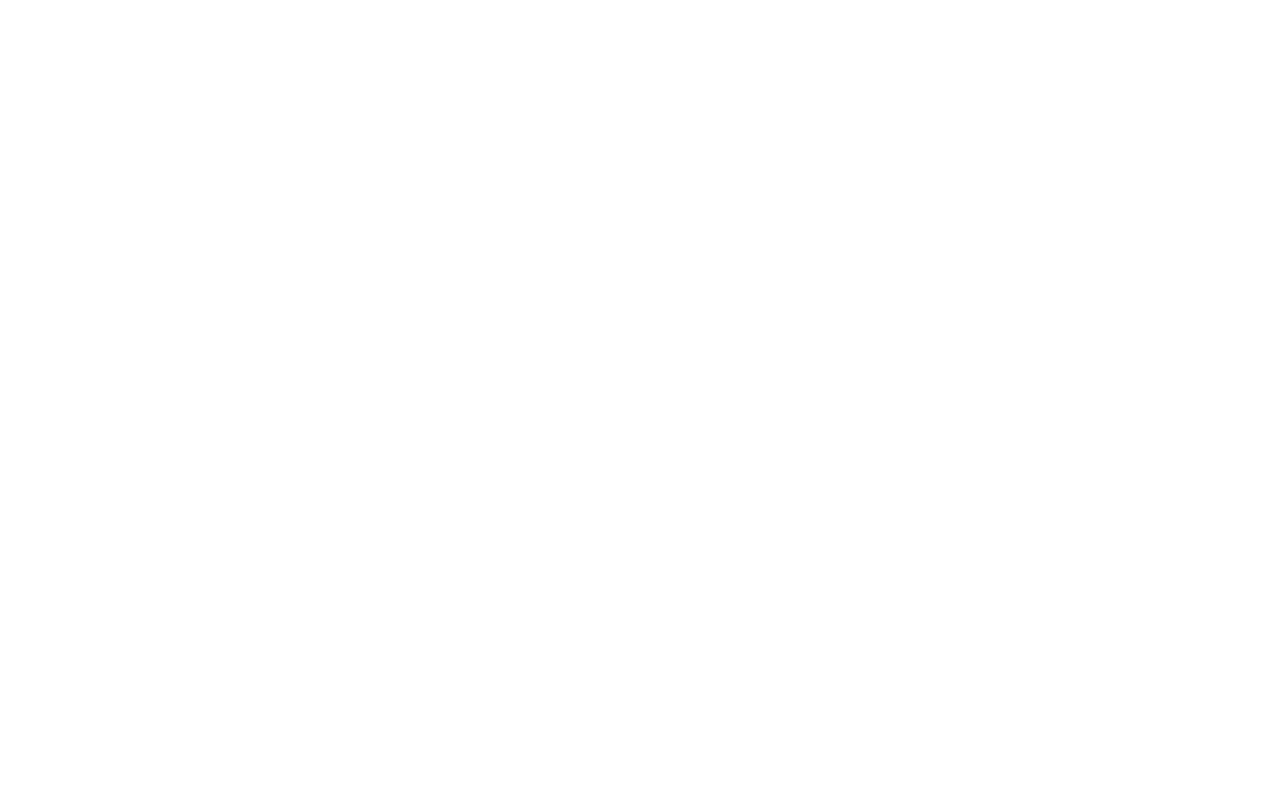
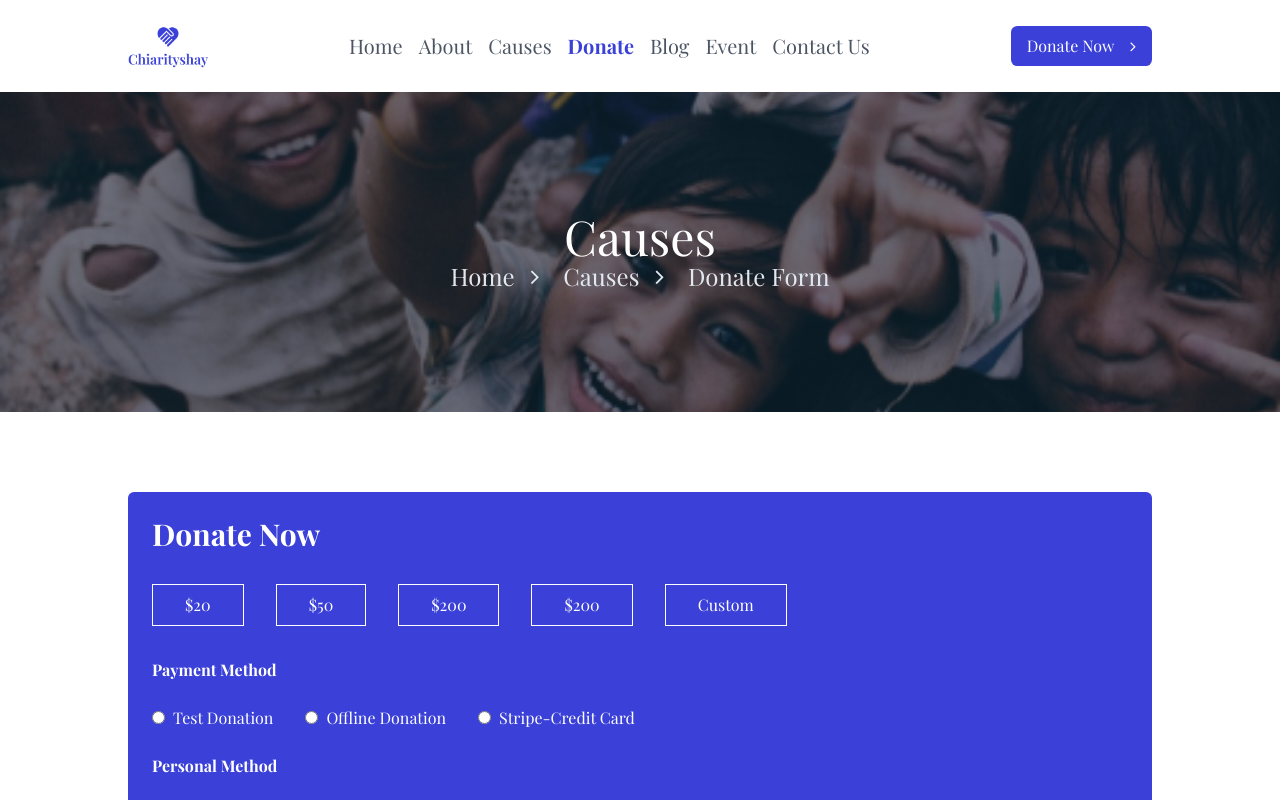
Before and after one commit to RajniAttri/CharityConnect, a React (Vite) app: page /donate in a window 1280 px wide. Before the commit this address had no page. Shown: the top 800 px of the page. Built offline with nearby package versions, Linux system fonts and the light colour scheme; a web font is replaced by a local one.

Commit message:
update paths

```diff
--- a/src/App.jsx
+++ b/src/App.jsx
@@ -5,8 +5,8 @@
 import "./App.css";
 import CauseDetails from "./pages/causes/CauseDetails";
 import Causes from "./pages/causes/Causes";
+import DonatePage from "./pages/causes/DonatePage";
 import Home from "./pages/home/Home";
-import DonatePage from "./pages/causes/DonatePage";
 
 function App() {
   return (
@@ -15,8 +15,7 @@
         <Route path="/" element={<Home />} />
         <Route path="/causes" element={<Causes />} />
         <Route path="/causes/:id" element={<CauseDetails />} />
-        <Route path="/donatePage" element={<DonatePage />} />
-
+        <Route path="/donate" element={<DonatePage />} />
       </Routes>
     </BrowserRouter>
   );
--- a/src/components/layout/Header.jsx
+++ b/src/components/layout/Header.jsx
@@ -21,6 +21,10 @@
     {
       text: "Causes",
       to: "/causes",
+    },
+    {
+      text: "Donate",
+      to: "/donate",
     },
     {
       text: "Blog",
```
